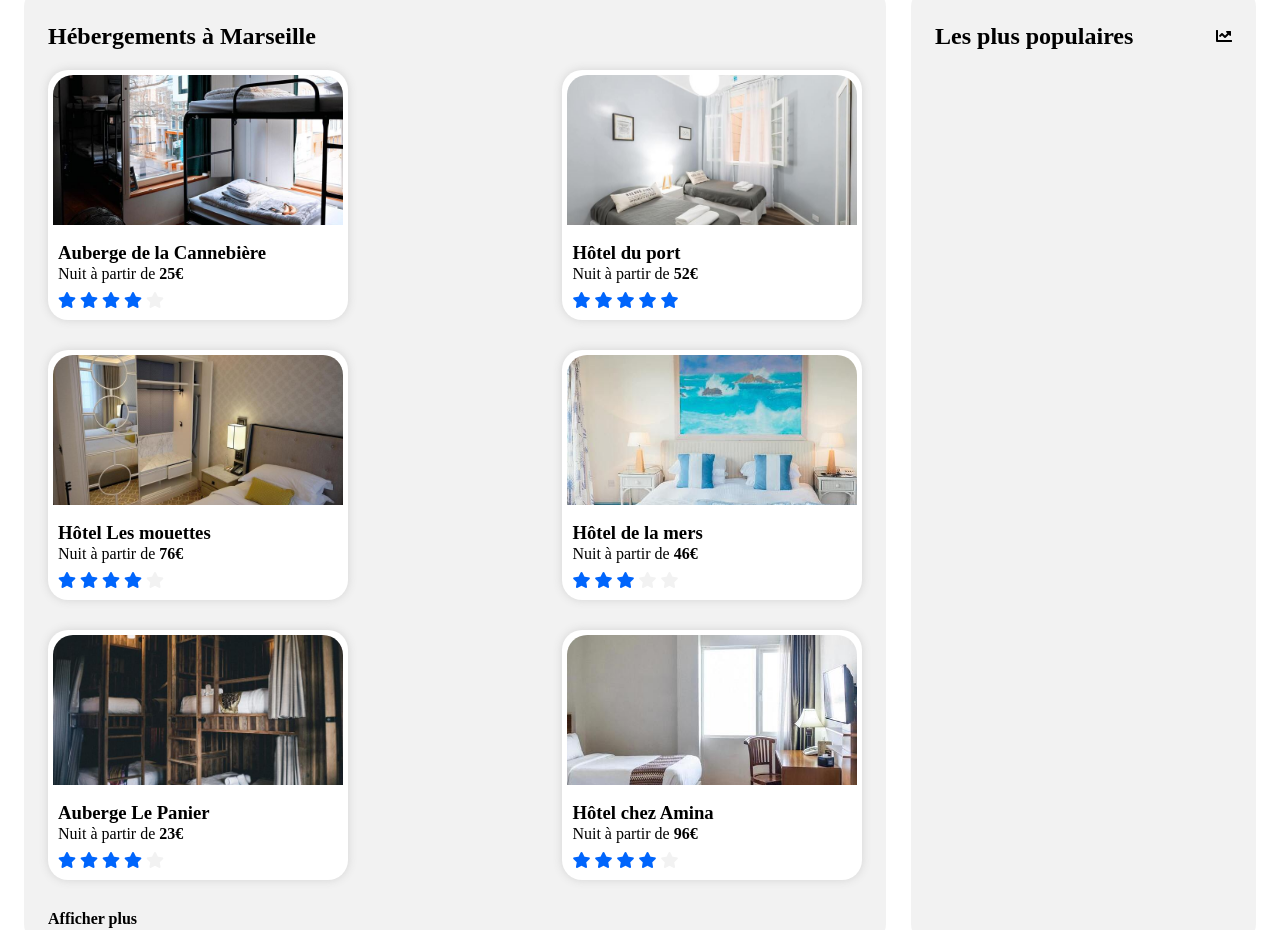
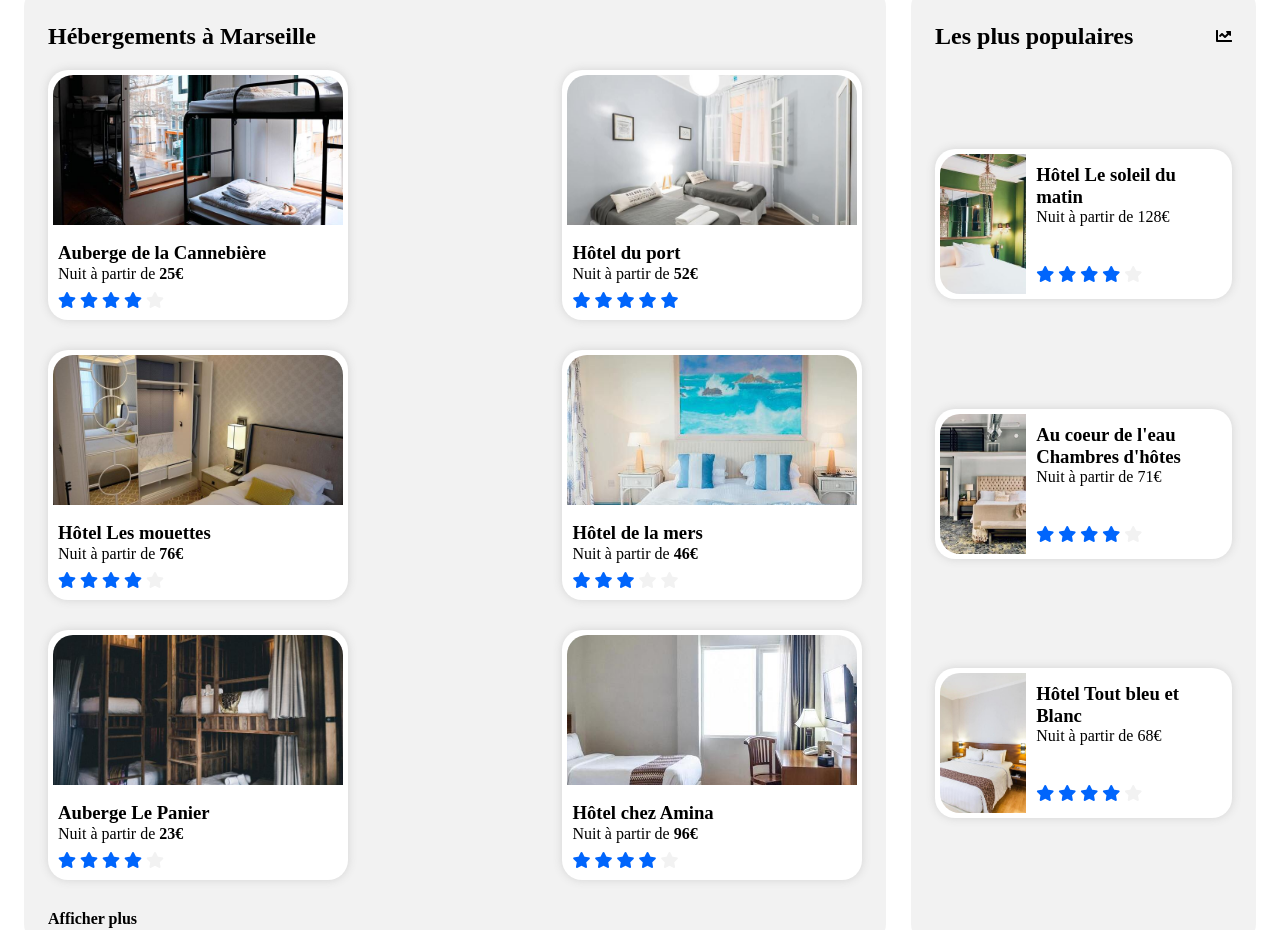
Before and after one commit to louannem/LouAnneMartins_2_31052021, a plain HTML site: page index.html in a window 1280 px wide. Shown: the part 463-1393 px from the top of the page. Drawn offline with Linux system fonts and the light colour scheme.

Commit message:
Intégration de la section 'Les + populaires'

```diff
--- a/index.html
+++ b/index.html
@@ -189,6 +189,58 @@
                     <h2>Les plus populaires</h2>
                     <i class="fas fa-chart-line"></i>
                 </div>
+                <section id="trending-list">
+                    <article class="accomodation-card">
+                        <img src="./images/hebergements/4_small/emile-guillemot-Bj_rcSC5XfE-unsplash.jpg" alt="">
+                        <div class="card-informations">
+                            <div class="card-title">
+                                <h3>Hôtel Le soleil du matin</h3>
+                                <p>Nuit à partir de 128€</p>
+                            </div>
+                            <div class="note-container">
+                                <i class="fas fa-star blue-star"></i>
+                                <i class="fas fa-star blue-star"></i>
+                                <i class="fas fa-star blue-star"></i>
+                                <i class="fas fa-star blue-star"></i>
+                                <i class="fas fa-star grey-star"></i>
+                            </div>
+                        </div>
+                    </article>
+
+                    <article class="accomodation-card">
+                        <img src="./images/hebergements/4_small/aw-creative-VGs8z60yT2c-unsplash.jpg" alt="">
+                        <div class="card-informations">
+                            <div class="card-title">
+                                <h3>Au coeur de l'eau  Chambres d'hôtes</h3>
+                                <p>Nuit à partir de 71€</p>
+                            </div>
+                            <div class="note-container">
+                                <i class="fas fa-star blue-star"></i>
+                                <i class="fas fa-star blue-star"></i>
+                                <i class="fas fa-star blue-star"></i>
+                                <i class="fas fa-star blue-star"></i>
+                                <i class="fas fa-star grey-star"></i>
+                            </div>
+                        </div>
+                    </article>
+
+                    <article class="accomodation-card">
+                        <img src="./images/hebergements/4_small/febrian-zakaria-sjvU0THccQA-unsplash.jpg" alt="">
+                        <div class="card-informations">
+                            <div class="card-title">
+                                <h3>Hôtel Tout bleu et Blanc</h3>
+                                <p>Nuit à partir de 68€</p>
+                            </div>
+                            <div class="note-container">
+                                <i class="fas fa-star blue-star"></i>
+                                <i class="fas fa-star blue-star"></i>
+                                <i class="fas fa-star blue-star"></i>
+                                <i class="fas fa-star blue-star"></i>
+                                <i class="fas fa-star grey-star"></i>
+                            </div>
+                        </div>
+                    </article>
+                </section>
             </section>
         </section>
     </main>
--- a/style.css
+++ b/style.css
@@ -75,24 +75,32 @@ input[type=submit] { color: white; border: #0065fc; border-radius: 0px 10px 10px
 /** HERBEGEMENTS **/
 #accomodations-area { display: flex; width: 100%; justify-content: space-between; margin :2em 0em;}
 #accomodations, #trending-container { background-color: #f2f2f2; min-height: 300px; padding: 1em 1.5em; box-sizing: border-box; border-radius: 20px;}
-
-#accomodations { width: 70%;}
-#trending-container { width: 28%; }
-#trending-content { display: flex; align-items: center; justify-content: space-between;}
-
-#accomodations a { color: #000000; text-decoration: none;}
-#accomodations-list { display: flex; justify-content: space-between; flex-wrap: wrap;}
 .accomodation-card {
-    display: flex;
-    flex-direction: column;
-    width: 300px;
-    height: 250px;
     background-color: #ffffff;
     padding: 5px;
     box-sizing: border-box;
     border-radius: 20px;
     margin-bottom: 30px;
     box-shadow: lightgray 0px 0px 10px;
+}
+
+#accomodations { width: 70%;}
+#trending-container {
+    width: 28%;
+    display: flex;
+    flex-direction: column;
+    justify-content: center;
+    align-content: space-between;
+ }
+#trending-content { display: flex; align-items: center; justify-content: space-between;}
+
+#accomodations a { color: #000000; text-decoration: none;}
+#accomodations-list { display: flex; justify-content: space-between; flex-wrap: wrap;}
+#accomodations-list .accomodation-card {
+    display: flex;
+    flex-direction: column;
+    width: 300px;
+    height: 250px;
 }
 #accomodations-list .accomodation-card img { height: 150px; object-fit: cover; border-radius: 20px 20px 0px 0px;}
 
@@ -101,6 +109,34 @@ input[type=submit] { color: white; border: #0065fc; border-radius: 0px 10px 10px
 
 .blue-star { color: #0065fc}
 .grey-star { color:#f2f2f2}
+
+
+
+/** COLONNE POPULAIRES **/
+#trending-list {
+    display: flex;
+    flex-direction: column;
+    justify-content: space-evenly;
+    align-content: center;
+    height: 100%;
+}
+#trending-list .accomodation-card {
+    width: 100%;
+    height: 150px;
+    display: flex;
+    flex-direction: row;
+}
+
+#trending-list .accomodation-card img { width: 30%; object-fit: cover; border-radius: 20px 0px 0px 20px}
+#trending-list .card-informations {
+    padding: 10px;
+    display: flex;
+    flex-direction: column;
+    justify-content: space-between;
+}
+
+#trending-list .card-title { display: flex; flex-direction: column; justify-content: flex-start;}
+#trending-list h3, #trending-list p { margin: 0;}
 
 
 /** FOOTER **/
```
